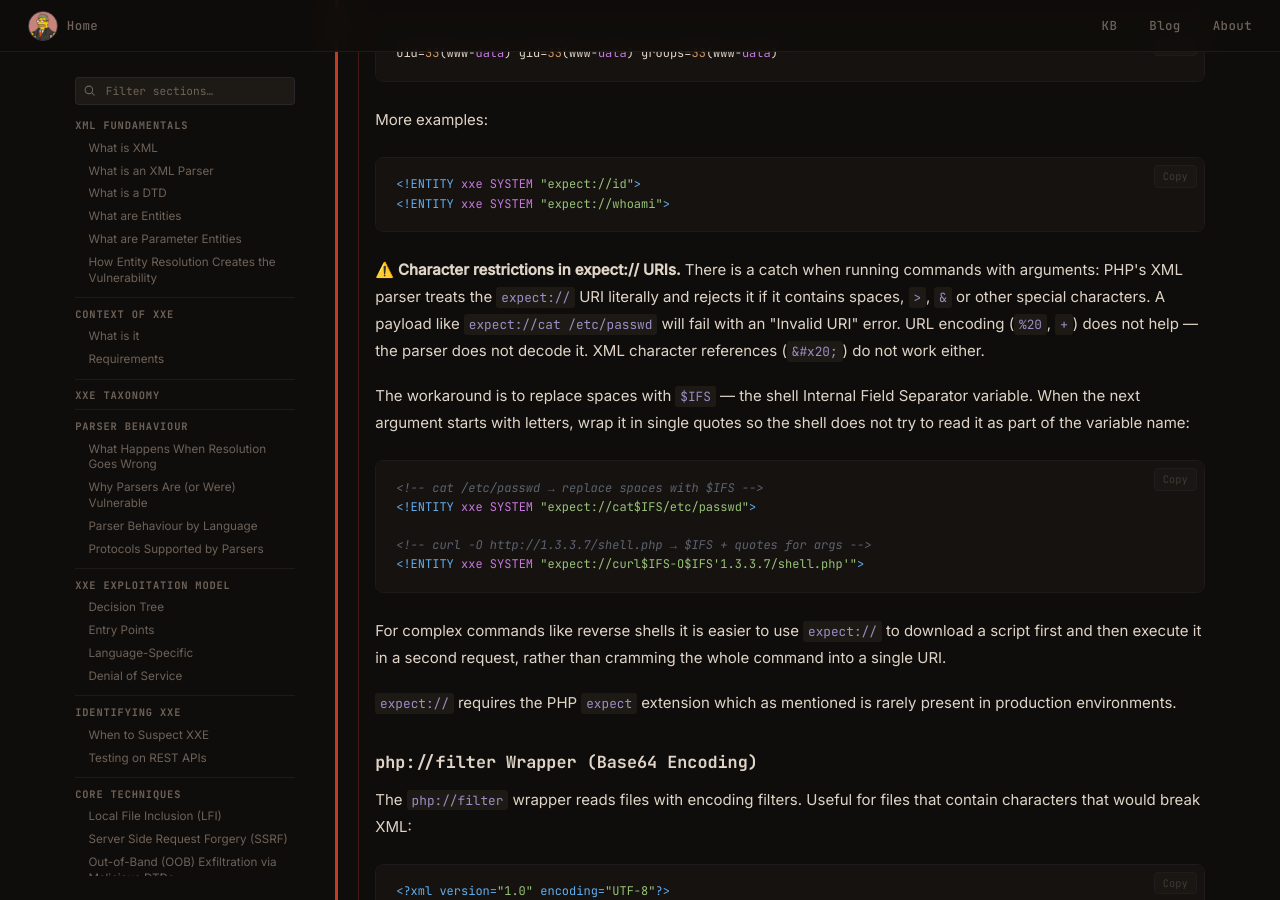
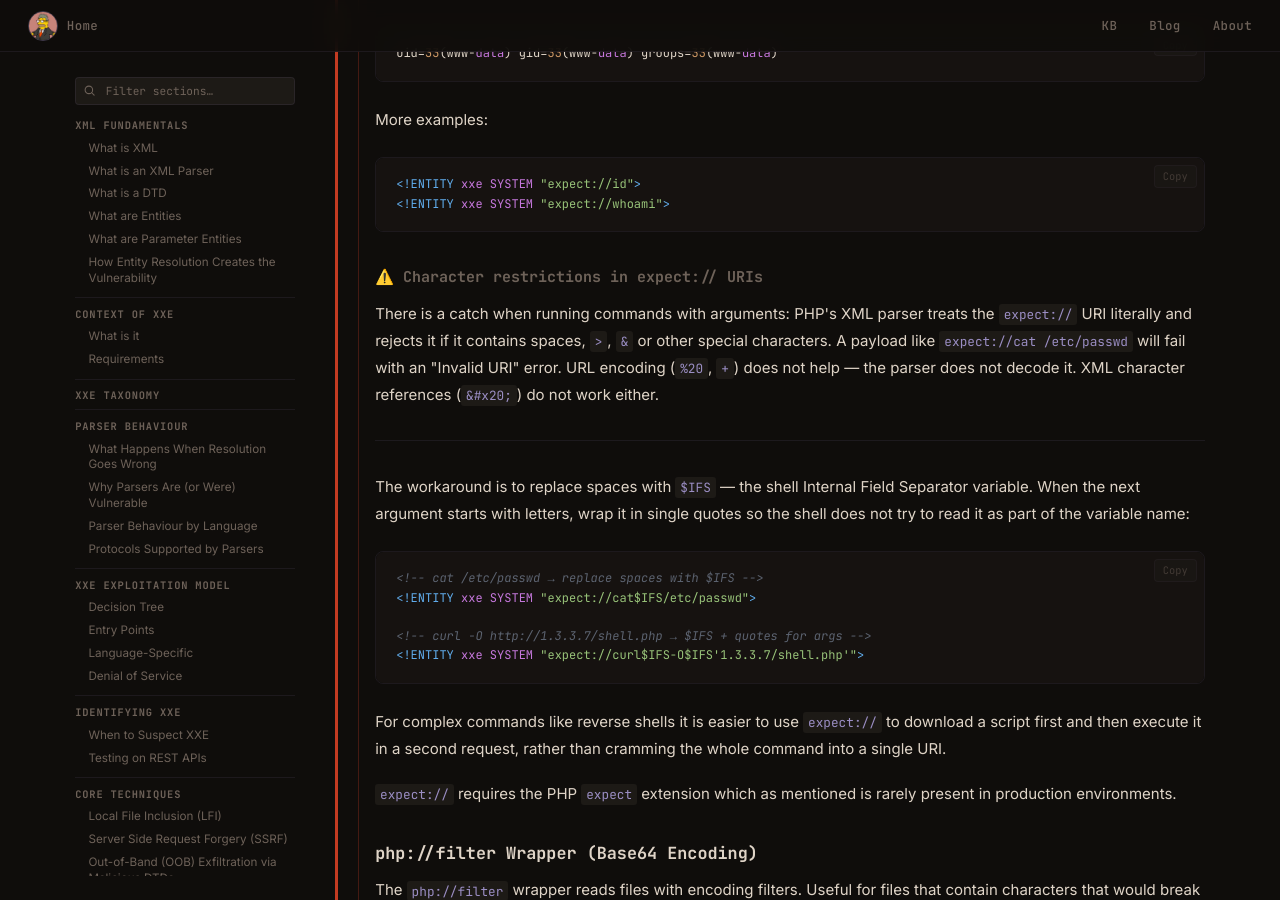
Before and after one commit to HansMolemanPNG/hansmolemanpng.github.io, an MkDocs documentation site: the page built from docs/kb/injection-attacks/xxe.md, in a window 1280 px wide and 900 px high, scrolled down 47923 px. Built offline with MkDocs 1.6.1, drawn with Linux system fonts in a browser that asks for light colours; nearby versions of some CDN libraries; comment, search, counter and statistics services are not loaded.

Commit message:
Update xxe.md

````diff
--- a/docs/kb/injection-attacks/xxe.md
+++ b/docs/kb/injection-attacks/xxe.md
@@ -1642,7 +1642,11 @@ More examples:
 <!ENTITY xxe SYSTEM "expect://whoami">
 ```
 
-**⚠️ Character restrictions in expect:// URIs.** There is a catch when running commands with arguments: PHP's XML parser treats the `expect://` URI literally and rejects it if it contains spaces, `>`, `&` or other special characters. A payload like `expect://cat /etc/passwd` will fail with an "Invalid URI" error. URL encoding (`%20`, `+`) does not help — the parser does not decode it. XML character references (`&#x20;`) do not work either.
+##### ⚠️ Character restrictions in expect:// URIs
+
+There is a catch when running commands with arguments: PHP's XML parser treats the `expect://` URI literally and rejects it if it contains spaces, `>`, `&` or other special characters. A payload like `expect://cat /etc/passwd` will fail with an "Invalid URI" error. URL encoding (`%20`, `+`) does not help — the parser does not decode it. XML character references (`&#x20;`) do not work either.
+
+----
 
 The workaround is to replace spaces with `$IFS` — the shell Internal Field Separator variable. When the next argument starts with letters, wrap it in single quotes so the shell does not try to read it as part of the variable name:
 
````
